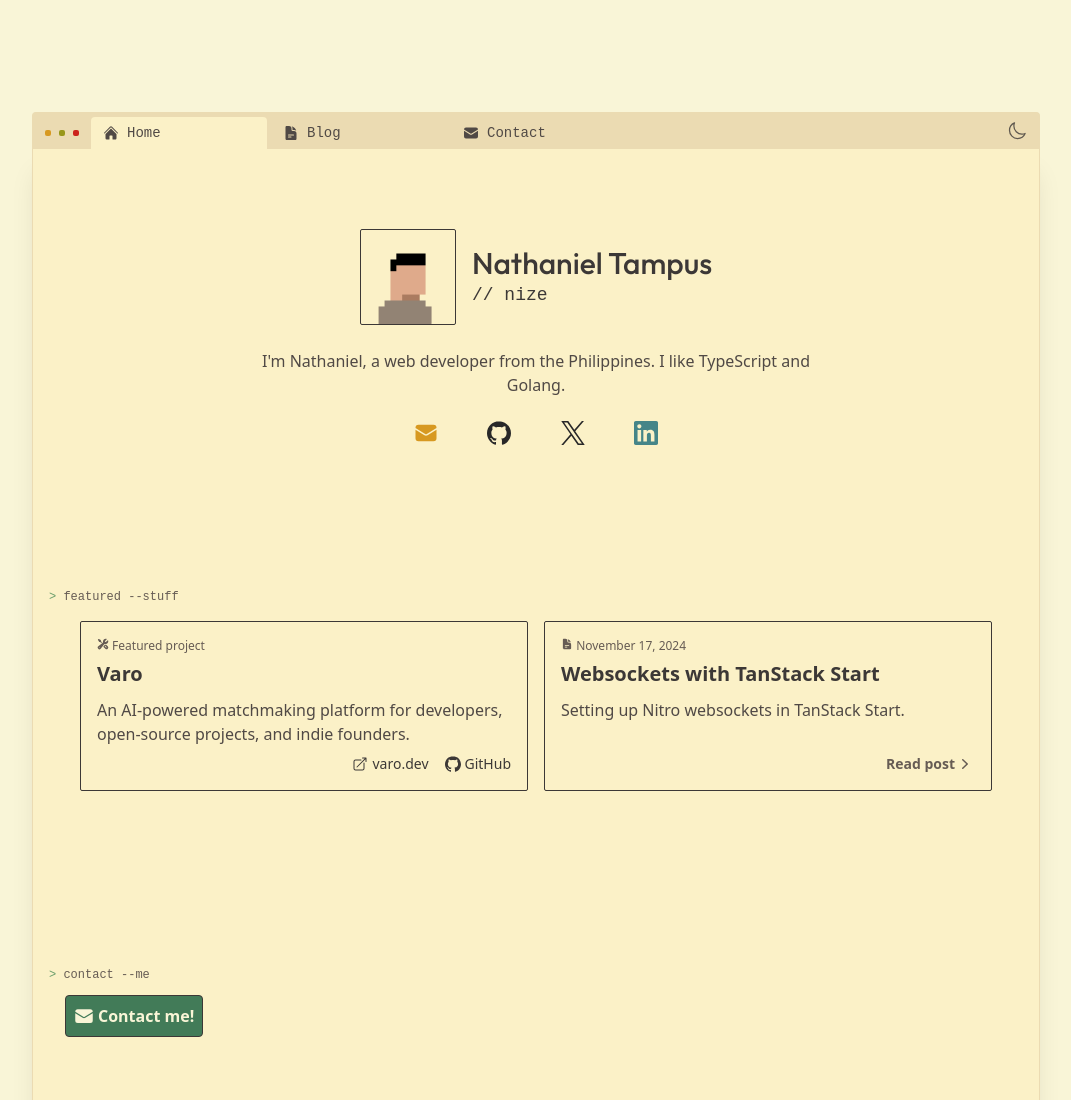
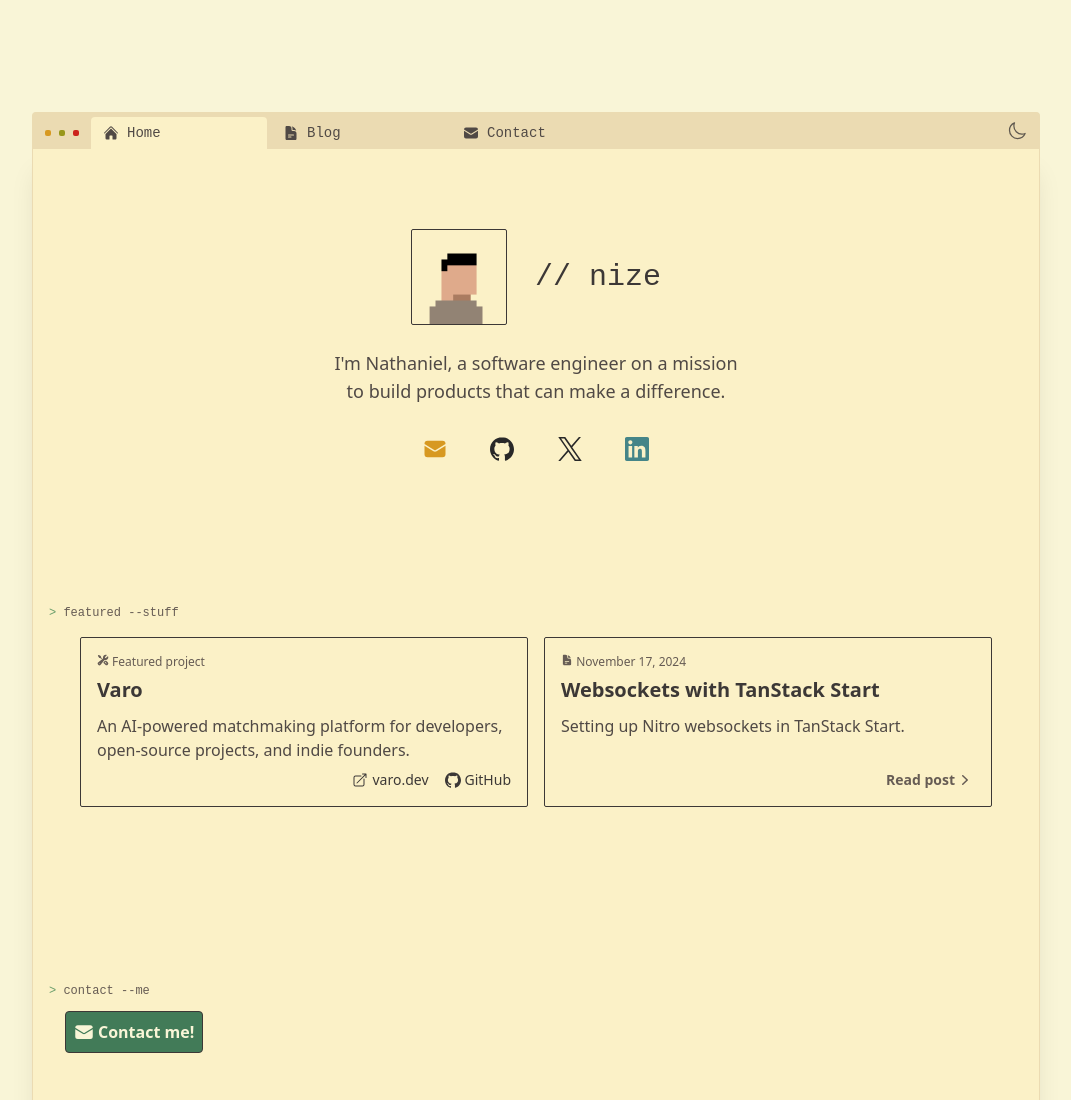
Before and after one commit to dotnize/nize.foo, an Astro site: page / in a window 1280 px wide. Shown: the top 1100 px of the page, without its empty margins (104-1175 px from the left). Built offline with nearby package versions, Linux system fonts and the light colour scheme; Astro itself is replaced by a stand-in of ours; a web font is replaced by a local one.

Commit message:
update bio

```diff
--- a/src/consts.ts
+++ b/src/consts.ts
@@ -1,5 +1,5 @@
 export const SITE_TITLE = "nize";
-export const SITE_DESCRIPTION = "A developer from the Philippines.";
+export const SITE_DESCRIPTION = "A software engineer from the Philippines on a mission to build products that can make a difference.";
 
 export interface LayoutProps {
   title?: string;
--- a/src/pages/index.astro
+++ b/src/pages/index.astro
@@ -32,7 +32,7 @@ const latestPost = (await getCollection("blog")).sort(
   <div class="flex w-full flex-col gap-32 pt-16">
     <div class="flex w-full flex-col items-center gap-5">
       <div
-        class="flex w-full flex-col items-center justify-center gap-4 text-gruvbox-fg dark:text-gruvboxDark-fg sm:flex-row"
+        class="flex w-full flex-col items-center justify-center gap-4 sm:gap-7 text-gruvbox-fg dark:text-gruvboxDark-fg sm:flex-row"
       >
         <Image
           src="/images/nize.png"
@@ -42,15 +42,12 @@ const latestPost = (await getCollection("blog")).sort(
           loading="eager"
           class="nb-shadow rounded-sm border border-gruvbox-fg bg-gruvbox-bg transition-shape duration-200 dark:rounded-[48px] dark:border-none dark:shadow-none dark:hover:-translate-y-1"
         />
-        <div class="flex flex-col flex-wrap">
-          <h1 class="text-center font-outfit text-3xl">Nathaniel Tampus</h1>
-          <span class="text-center font-azeret text-lg sm:text-start">// nize</span>
-        </div>
+          <span class="font-azeret text-3xl">// nize</span>
       </div>
-      <p class="my-4 max-w-[64ch] text-center font-sans sm:my-1">
-        I'm Nathaniel, a web developer from the Philippines. I like TypeScript and Golang.
+      <p class="my-4 max-w-[40ch] text-center text-lg font-sans sm:my-1">
+        I'm Nathaniel, a software engineer on a mission to build products that can make a difference.
       </p>
-      <div class="flex w-full max-w-xs items-center justify-evenly gap-3">
+      <div class="flex w-full max-w-[18rem] mt-2 items-center justify-evenly gap-3">
         <a href="mailto:nize@mugnavo.com" title="nize@mugnavo.com">
           <IconEmail
             class="size-6 text-gruvbox-yellow transition-transform duration-200 hover:scale-110"
```
Also changed, not shown: package.json (+14 -14 lines), pnpm-lock.yaml.
